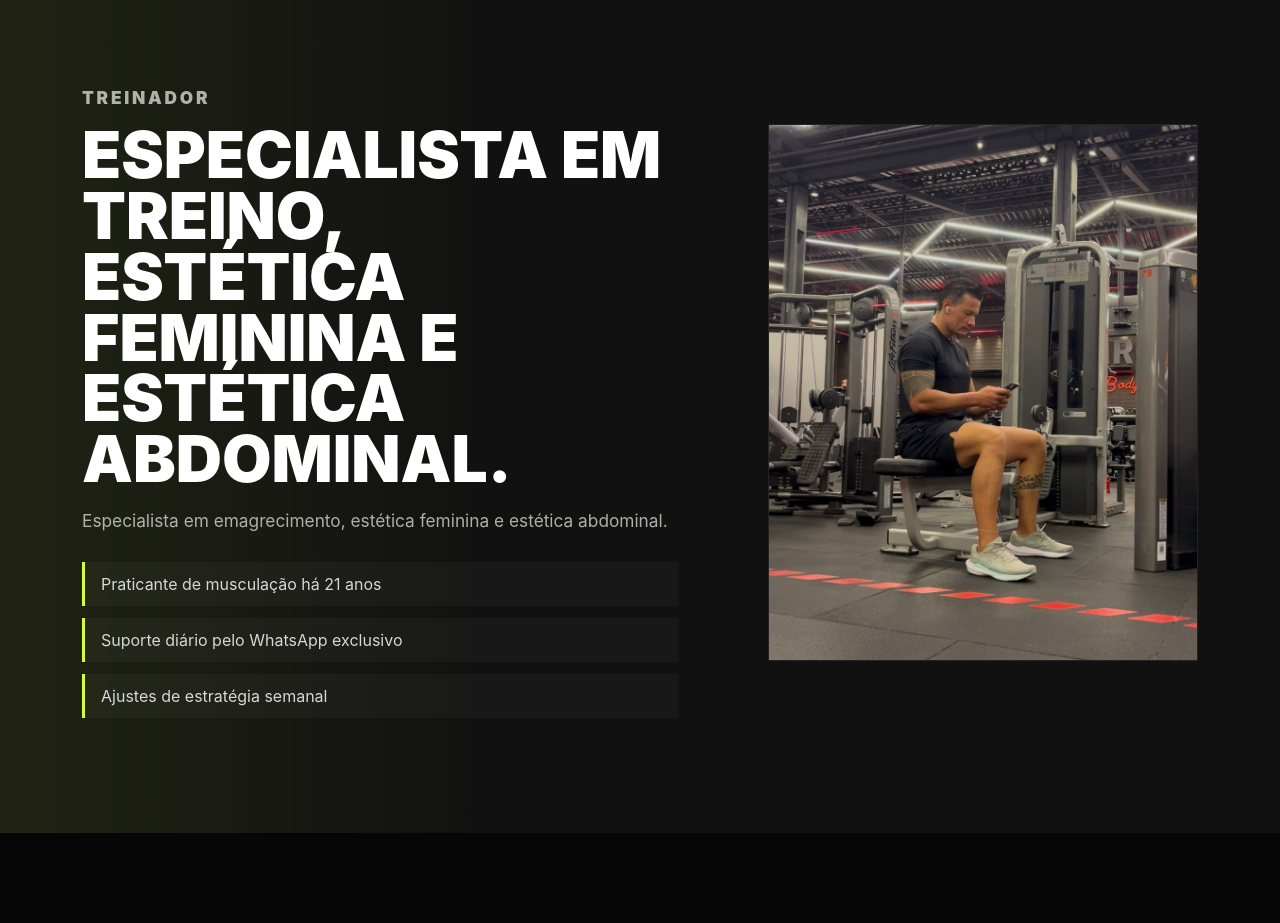
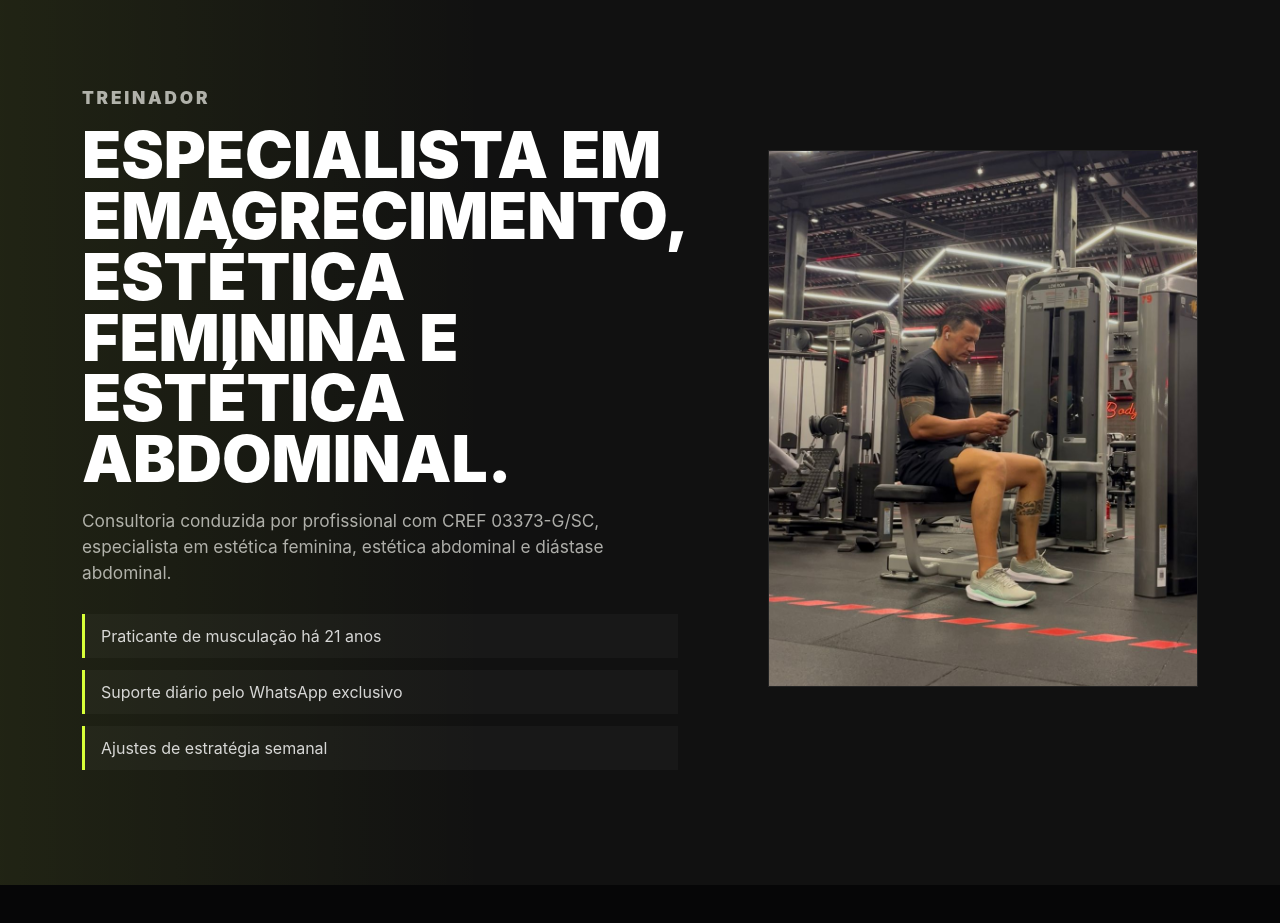
Before and after one commit to HenriqueBuzin/weslei-bassotto, a React (Vite) app in the folder frontend/: page / in a window 1280 px wide. Shown: the part 2240-3163 px from the top of the page. Built offline with nearby package versions, Linux system fonts and the light colour scheme; no server answers.

Commit message:
Update Home.jsx

```diff
--- a/frontend/src/pages/user/Home.jsx
+++ b/frontend/src/pages/user/Home.jsx
@@ -158,9 +158,10 @@ export default function Home() {
           <div className="container coach-grid">
             <div>
               <p className="eyebrow">Treinador</p>
-              <h2>Especialista em treino, estética feminina e estética abdominal.</h2>
+              <h2>Especialista em emagrecimento, estética feminina e estética abdominal.</h2>
               <p>
-                Especialista em emagrecimento, estética feminina e estética abdominal.
+                Consultoria conduzida por profissional com CREF 03373-G/SC, especialista em
+                estética feminina, estética abdominal e diástase abdominal.
               </p>
               <ul className="credential-list">
                 <li>Praticante de musculação há 21 anos</li>
```
